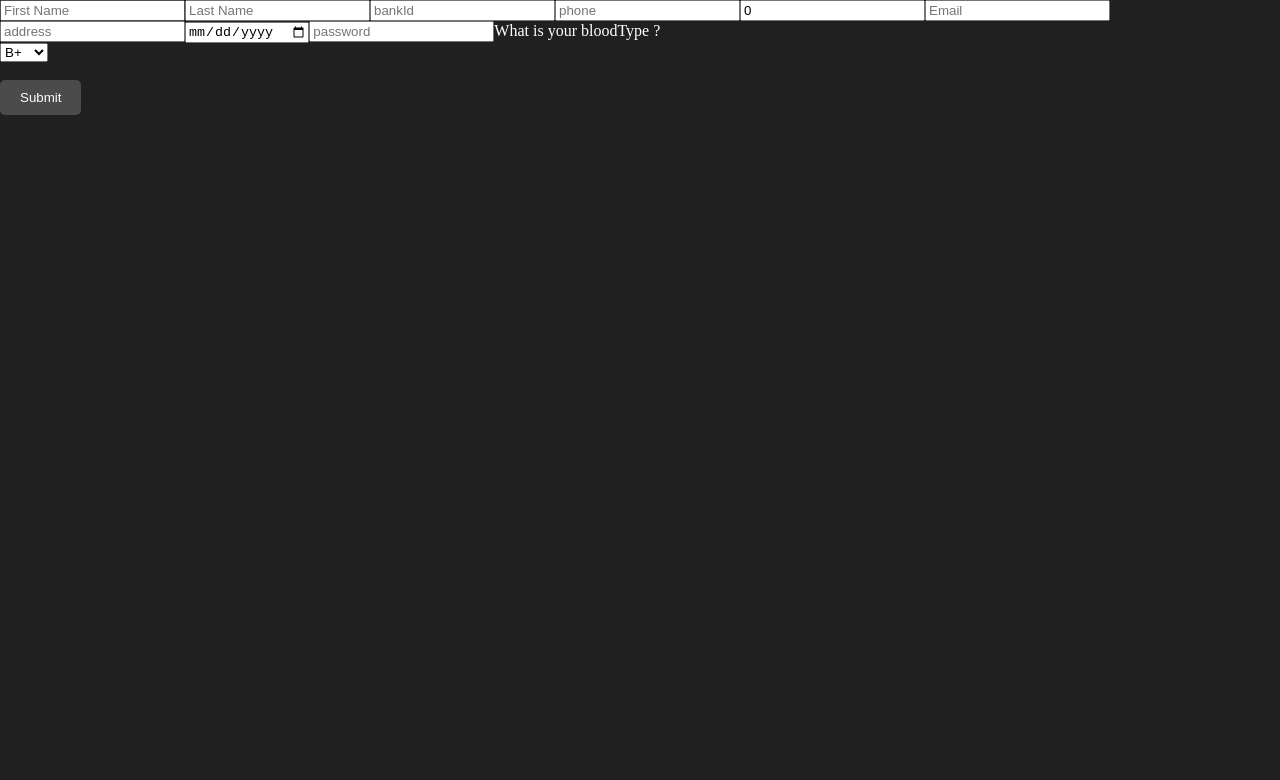
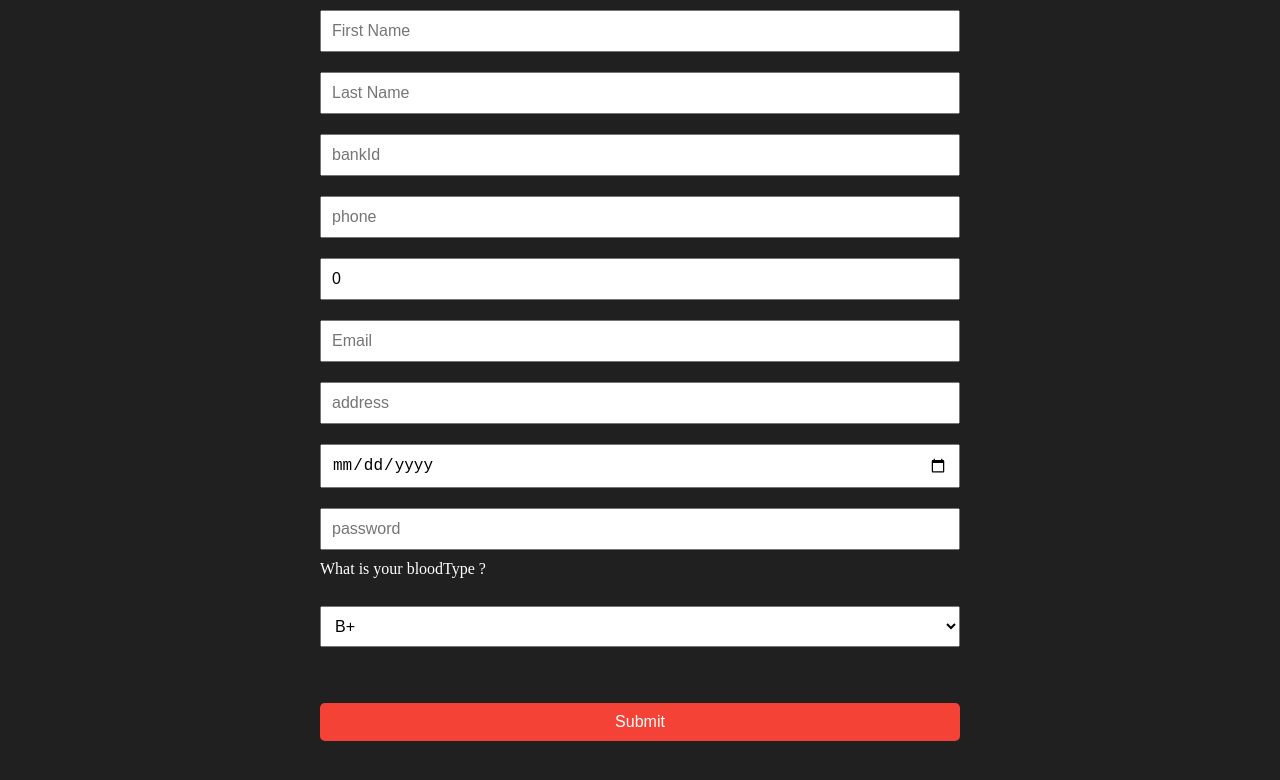
Before and after one commit to hussain-alsayedali/Blood-System, a React (Vite) app in the folder client/: page /signupDonor in a window 1280 px wide. Shown: the top 780 px of the page. Built offline with nearby package versions, Linux system fonts and the light colour scheme.

Commit message:
signup styler

```diff
--- a/client/src/components/Login.jsx
+++ b/client/src/components/Login.jsx
@@ -51,7 +51,6 @@ function Login() {
       <div className="login-container">
         {isSignup ? (
           <div className="signup-form">
-            <p>Sign up as: </p>
             <Link to="/signupDonor">
               <button>Sign up as Donor</button>
             </Link>
--- /dev/null
+++ b/client/src/components/Styles/signup.css
@@ -0,0 +1,30 @@
+.form-container {
+    width: 50%;
+    /* Set the desired width */
+    margin: 0 auto;
+    /* Center the form horizontally */
+}
+
+form {
+    display: flex;
+    flex-direction: column;
+}
+
+form input,
+form select,
+form button {
+    margin: 10px 0;
+    padding: 10px;
+    font-size: 16px;
+}
+
+form button {
+    background-color: #f44336;
+    color: white;
+    border: none;
+    cursor: pointer;
+}
+
+form button:hover {
+    background-color: #f6665c;
+}
--- a/client/src/pages/DonorUI/SignupDonor.jsx
+++ b/client/src/pages/DonorUI/SignupDonor.jsx
@@ -41,6 +41,8 @@ export default function SignupDonor() {
   }
 
   return (
+    <div className="form-container">
+
       <form onSubmit={register}>
         <input
           type="text"
@@ -127,5 +129,7 @@ export default function SignupDonor() {
         <br />
         <button>Submit</button>
       </form>
+    </div>
+
   );
 }
--- a/client/src/pages/NurseUI/SignupNurse.jsx
+++ b/client/src/pages/NurseUI/SignupNurse.jsx
@@ -1,6 +1,7 @@
 import { BrowserRouter as Router, Routes, Route } from "react-router-dom";
 import React, { useState } from "react";
 import Axios from "axios";
+import '../../components/Styles/signup.css'
 export default function SignupNurse() {
   const [formData, setFormData] = React.useState({
     firstName: "",
@@ -47,6 +48,7 @@ export default function SignupNurse() {
   // }
 
   return (
+    <div className="form-container">
       <form onSubmit={register}>
         <input
           type="text"
@@ -113,11 +115,9 @@ export default function SignupNurse() {
         />
 
         <label htmlFor="bloodType">What is your bloodType ?</label>
-      <br />
 
-      <br />
-      <br />
         <button>Submit</button>
       </form>
+    </div>
   );
 }
--- a/client/src/pages/RecipientUI/SignupRecipent.jsx
+++ b/client/src/pages/RecipientUI/SignupRecipent.jsx
@@ -42,6 +42,7 @@ export default function SignupRecipent() {
   };
 
   return (
+    <div className="form-container">
       <form onSubmit={register}>
         <input
           type="text"
@@ -141,5 +142,7 @@ export default function SignupRecipent() {
         <br />
         <button>Submit</button>
       </form>
+    </div>
+
   );
 }
```
Lines whose indentation alone changed are shown as unchanged.
